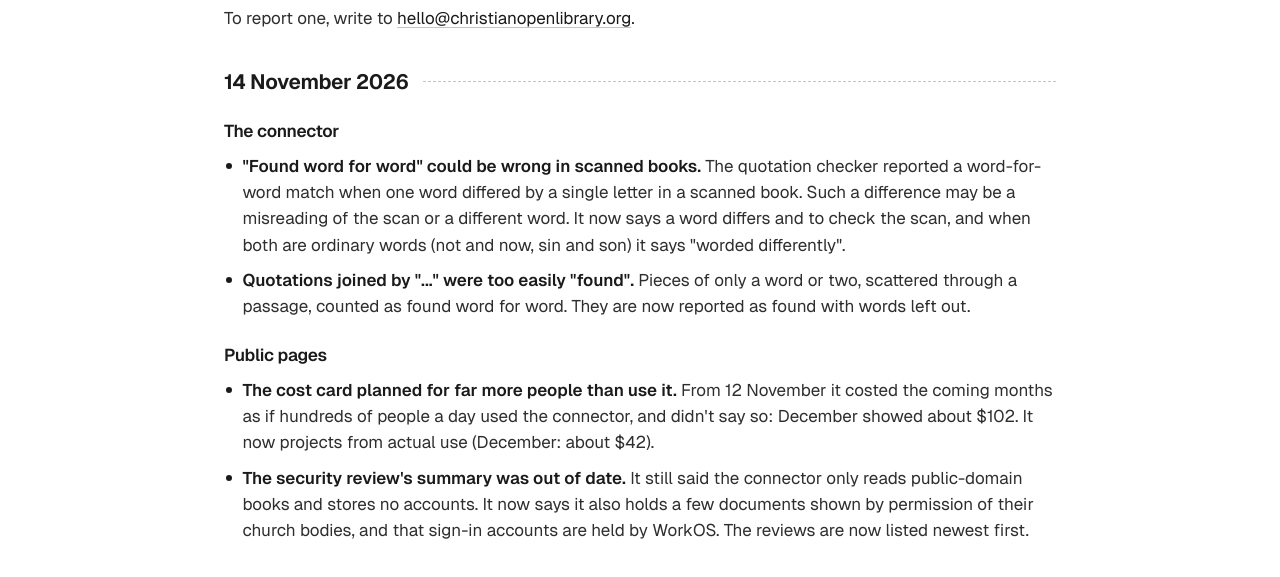
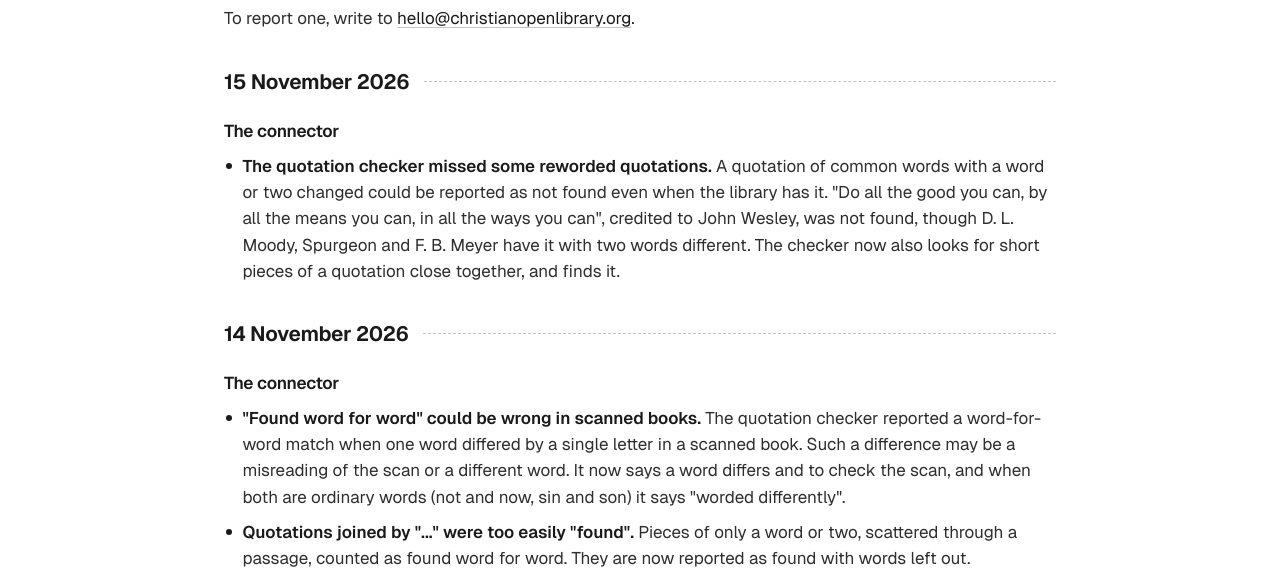
Before and after one commit to Christian-open-library/website, a plain HTML site: page docs/corrections.html in a window 1280 px wide. Shown: the part 211-788 px from the top of the page. Drawn offline with Linux system fonts and the light colour scheme.

Commit message:
Corrections: the quotation checker missed some reworded quotations (15 November)
Co-Authored-By: Claude Opus 5.5 <noreply@anthropic.com>

```diff
--- a/docs/corrections.html
+++ b/docs/corrections.html
@@ -62,6 +62,13 @@
 </div>
 <div class="wrap prose">
 <p>To report one, write to <a href="mailto:hello@christianopenlibrary.org">hello@christianopenlibrary.org</a>.</p>
+
+<h2 class="log-date">15 November 2026</h2>
+
+<h3>The connector</h3>
+<ul class="points">
+  <li><strong>The quotation checker missed some reworded quotations.</strong> A quotation of common words with a word or two changed could be reported as not found even when the library has it. "Do all the good you can, by all the means you can, in all the ways you can", credited to John Wesley, was not found, though D. L. Moody, Spurgeon and F. B. Meyer have it with two words different. The checker now also looks for short pieces of a quotation close together, and finds it.</li>
+</ul>
 
 <h2 class="log-date">14 November 2026</h2>
 
```
Also changed, not shown: src/corrections.html (+7 -0 lines).
